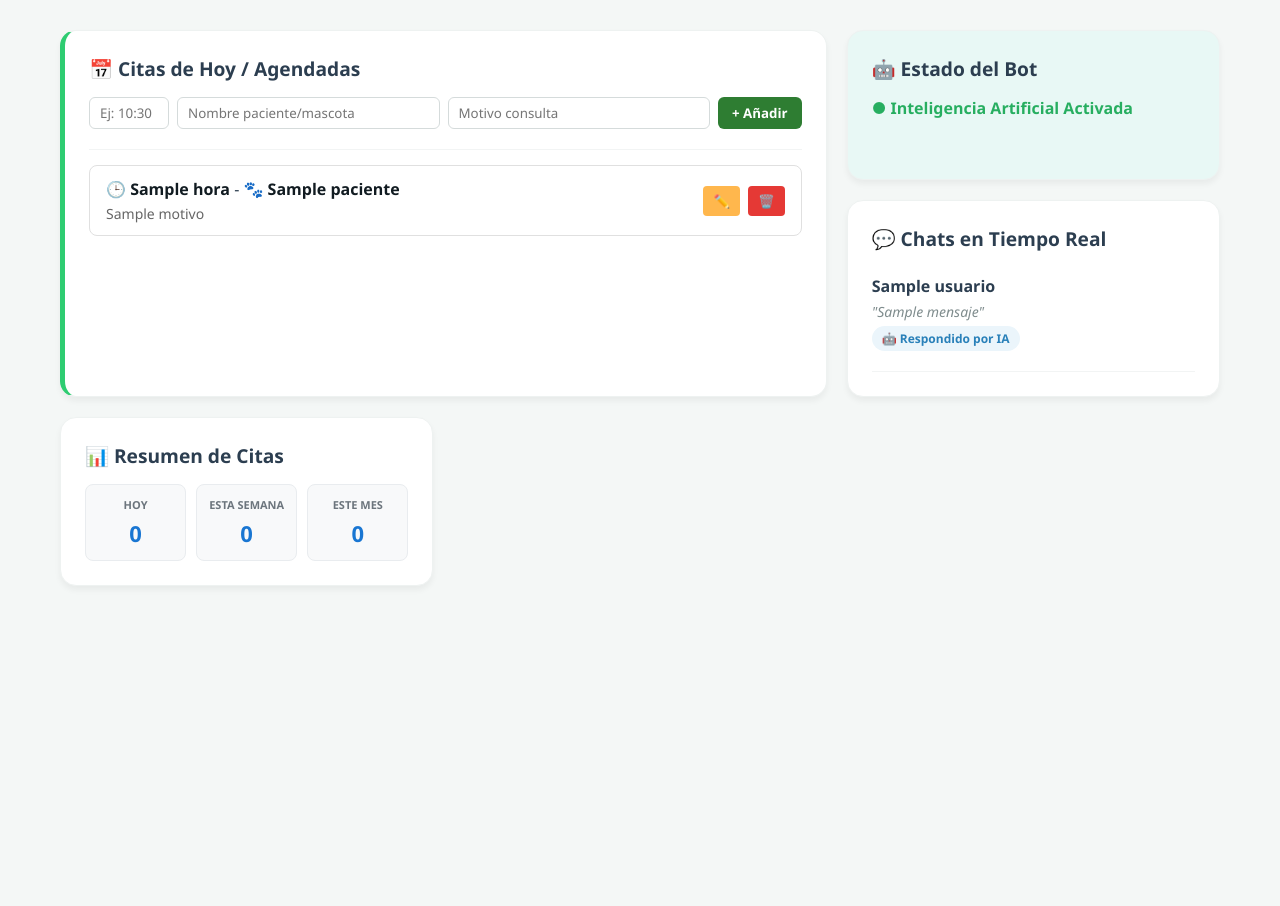
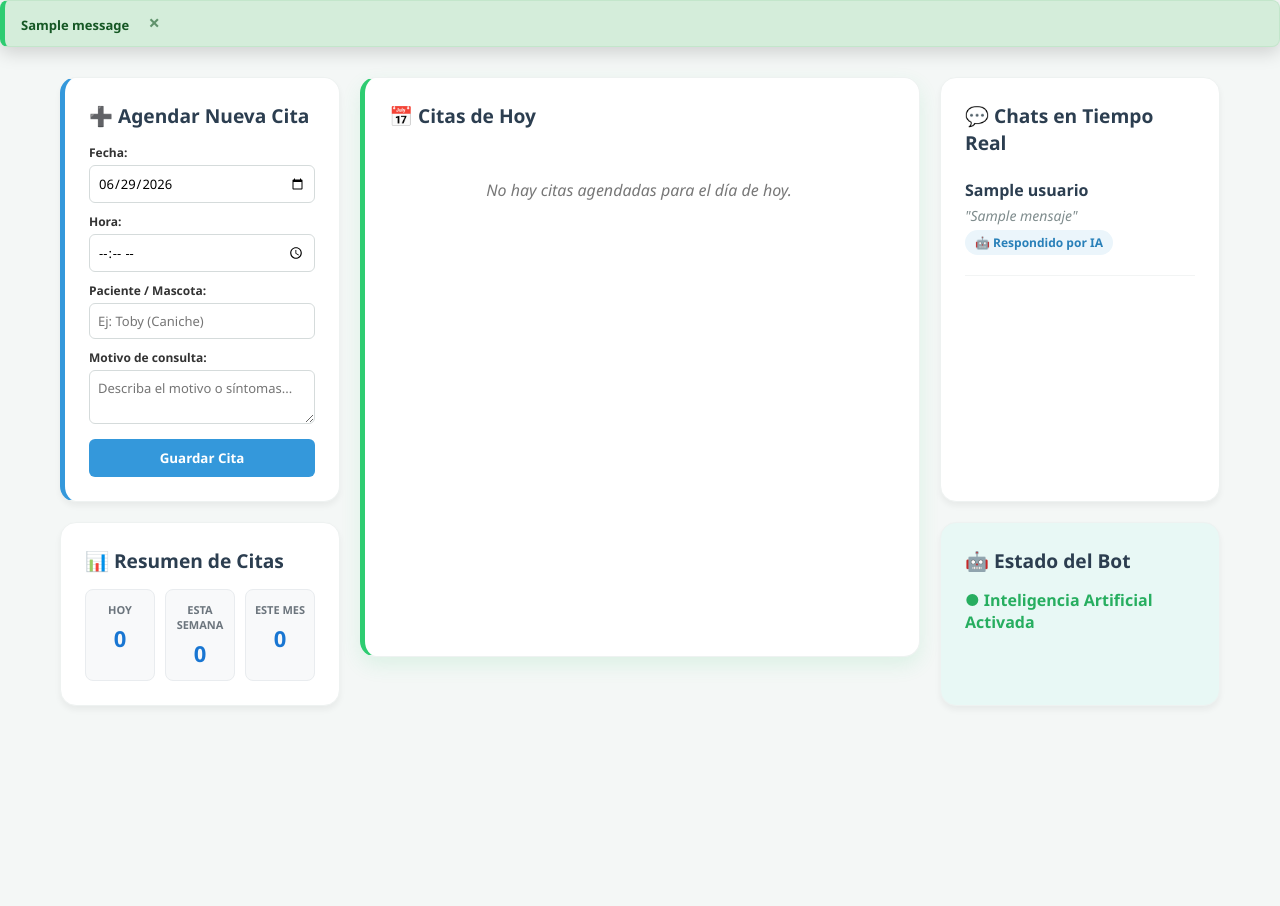
Before and after one commit to monicasesal/vet-bot-dashboard, a Flask app: page / in a window 1280 px wide. Before the commit the page ends 543 px from the top, so only its background shows below. Run offline with Flask 3, Linux system fonts and the light colour scheme; one stand-in notice (Sample message) is shown; a database or web service that is not in the repository returns one stand-in record (values such as "Sample title").

Commit message:
Cambiar el selector de la hora a type time. Detección de citas duplicadas con aviso. Cambiar interfaz: separar formulario y listado de hoy. Cambiar la forma del bento grid

```diff
--- a/app.py
+++ b/app.py
@@ -1,8 +1,12 @@
-from flask import Flask, render_template, request, redirect
+import os
+from flask import Flask
 from routes.web import web_blueprint
 from routes.webhook import webhook_blueprint
+from dotenv import load_dotenv
 
 app = Flask(__name__)
+
+app.secret_key = os.getenv('SECRET_KEY', 'clave_por_defecto_segura')
 
 # Registrar las rutas en la app
 app.register_blueprint(web_blueprint)
--- a/routes/web.py
+++ b/routes/web.py
@@ -1,9 +1,10 @@
 # Rutas de la página web (bento grid) // Blueprint = Router
 
-from flask import Blueprint, render_template, request, redirect, url_for
+from flask import Blueprint, render_template, request, redirect, url_for, flash
 from urllib.parse import unquote
 from database.conexion import db, obtener_conversaciones, cambiar_estado_chat, eliminar_cita_db, actualizar_cita_db
 from datetime import datetime, timedelta
+from bson.objectid import ObjectId
 
 web_blueprint = Blueprint('web', __name__)
 
@@ -22,6 +23,9 @@
     inicio_semana = hoy - timedelta(days=hoy.weekday())
     inicio_semana_str = inicio_semana.strftime('%Y-%m-%d')
     inicio_mes_str = hoy.strftime('%Y-%m-01')
+
+    # Filtrar solo las citas de hoy para la tarjeta principal
+    citas_hoy = [c for c in citas_desde_mongo if c.get('fecha') == fecha_hoy_str or not c.get('fecha')]
 
     # Cálculos dinámicos
     citas_dia = 0
@@ -51,26 +55,44 @@
         'mes': citas_mes
     }
 
-    return render_template('index.html', mis_citas=citas_desde_mongo, los_chats=chats_desde_mongo, stats=stats_citas)
+    return render_template('index.html', mis_citas_hoy=citas_hoy, los_chats=chats_desde_mongo, stats=stats_citas, fecha_hoy=fecha_hoy_str)
 
 
 @web_blueprint.route('/nueva-cita', methods=['POST'])
 def nueva_cita():
     #recibe los datos del form, crea una nueva cita, la guarda en MongoDB y redirige a la pag principal
     hora_form = request.form.get('hora')
+    fecha_form = request.form.get('fecha')
     paciente_form = request.form.get('paciente')
     motivo_form = request.form.get('motivo')
 
+    if not fecha_form:
+        fecha_form = datetime.now().strftime('%Y-%m-%d')
+
+    #comprobar duplicado en la FECHA especificada y HORA especificada
+    cita_existente = db.citas.find_one({
+        'fecha': fecha_form,
+        'hora': hora_form
+    })
+
+    if cita_existente:
+        paciente_ocupado = cita_existente.get('paciente', 'otro paciente')
+        flash(f'⚠️ ¡Atención! Ya existe una cita para el día {fecha_form} a las {hora_form} hs (Paciente: {paciente_ocupado}).', 'warning')
+        return redirect('/')
+
+    #guardar la cita con su fecha real
     cita_nueva = {
+        "fecha": fecha_form,
         "hora": hora_form,
         "paciente": paciente_form,
-        "motivo": motivo_form,
-        "fecha": datetime.now().strftime('%Y-%m-%d')
+        "motivo": motivo_form
     }
 
     #insertar en la colección correspondiente
     db.citas.insert_one(cita_nueva)
+    flash('✅ Cita agendada con éxito.', 'success')
     return redirect('/')
+
 
 @web_blueprint.route('/chat')
 def chat_admin():
@@ -139,15 +161,30 @@
 
 @web_blueprint.route('/editar-cita/<id>', methods=['POST'])
 def editar_cita(id):
+    fecha_form = request.form.get('fecha')
     hora_form = request.form.get('hora')
     paciente_form = request.form.get('paciente')
     motivo_form = request.form.get('motivo')
 
+    #Validar que otra cita no ocupe ese mismo día y hora
+    cita_duplicada = db.citas.find_one({
+        '_id': {'$ne': ObjectId(id)},
+        'fecha': fecha_form,
+        'hora': hora_form
+    })
+
+    if cita_duplicada:
+        paciente_ocupado = cita_duplicada.get('paciente', 'otro paciente')
+        flash(f'⚠️ No se pudo editar: Ya existe una cita el día {fecha_form} a las {hora_form} hs ({paciente_ocupado}).', 'warning')
+        return redirect('/')
+
     datos_actualizados = {
+        "fecha": fecha_form,
         "hora": hora_form,
         "paciente": paciente_form,
         "motivo": motivo_form
     }
 
     actualizar_cita_db(id, datos_actualizados)
+    flash('✅ Cita actualizada correctamente.', 'success')
     return redirect('/')
--- a/static/css/bento_layout.css
+++ b/static/css/bento_layout.css
@@ -1,7 +1,7 @@
 /* Layout del Bento Grid principal */
 .bento-contenedor {
     display: grid;
-    grid-template-columns: repeat(3, 1fr);
+    grid-template-columns: 1fr 2fr 1fr;
     grid-auto-rows: minmax(150px, auto);
     gap: 20px;
     max-width: 1200px;
--- a/static/css/tarjeta_calendario.css
+++ b/static/css/tarjeta_calendario.css
@@ -1,11 +1,24 @@
-/* Componente: Tarjeta Calendario y Citas */
+/* TARJETA CALENDARIO Y CITAS (PROTAGONISTA) */
 .tarjeta.calendario {
     grid-column: span 2;
     grid-row: span 2;
     border-left: 5px solid #2ecc71;
 }
 
-/* Formulario agregar cita */
+/* Tarjeta Citas de Hoy */
+.tarjeta.citas-hoy {
+    grid-column: span 1;
+    grid-row: span 3; /* Ocupa 2 filas de alto en el Bento para destacar */
+    min-height: 520px;
+    max-height: 580px;
+    display: flex;
+    flex-direction: column;
+    border-left: 5px solid #2ecc71;
+    box-shadow: 0 8px 20px rgba(46, 204, 113, 0.12);
+    background: #ffffff;
+}
+
+/* Formulario agregar cita rápido */
 .form-nueva-cita {
     margin-bottom: 20px;
     display: flex;
@@ -40,19 +53,50 @@
     background: #27ae60;
 }
 
-/* Lista de citas */
+/* LISTA DE CITAS Y SCROLL PERSONALIZADO */
 .lista-citas {
     margin-top: 15px;
+    overflow-y: auto;
+    flex: 1;
+    padding-right: 6px;
+    display: flex;
+    flex-direction: column;
+    gap: 10px;
+}
+
+/* Barra de scroll personalizada */
+.lista-citas::-webkit-scrollbar {
+    width: 6px;
+}
+
+.lista-citas::-webkit-scrollbar-track {
+    background: #f1f1f1;
+    border-radius: 10px;
+}
+
+.lista-citas::-webkit-scrollbar-thumb {
+    background: #2ecc71;
+    border-radius: 10px;
+}
+
+.lista-citas::-webkit-scrollbar-thumb:hover {
+    background: #27ae60;
 }
 
 .cita-card {
     border: 1px solid #e0e0e0;
     padding: 12px 16px;
-    margin-bottom: 10px;
     border-radius: 8px;
     display: flex;
     justify-content: space-between;
     align-items: center;
+    background: #fdfdfd;
+    transition: transform 0.2s ease, box-shadow 0.2s ease;
+}
+
+.cita-card:hover {
+    transform: translateY(-2px);
+    box-shadow: 0 4px 10px rgba(0,0,0,0.05);
 }
 
 .cita-info strong {
@@ -95,9 +139,60 @@
 .citas-vacias {
     color: #777;
     font-style: italic;
+    padding: 20px 0;
+    text-align: center;
 }
 
-/* Modal flotante de edición */
+/* FORMULARIO AGENDAR CITA */
+.tarjeta.form-agendar {
+    grid-column: span 1;
+    border-left: 5px solid #3498db;
+}
+
+.form-agendar-grid {
+    display: flex;
+    flex-direction: column;
+    gap: 10px;
+    margin-top: 10px;
+}
+
+.grupo-input {
+    display: flex;
+    flex-direction: column;
+    gap: 4px;
+}
+
+.grupo-input label {
+    font-size: 12px;
+    font-weight: bold;
+    color: #333;
+}
+
+.grupo-input input, .grupo-input textarea {
+    padding: 8px;
+    border: 1px solid #d5dbdb;
+    border-radius: 6px;
+    font-size: 13px;
+    font-family: inherit;
+}
+
+.btn-guardar-cita {
+    background: #3498db;
+    color: white;
+    border: none;
+    padding: 10px;
+    border-radius: 6px;
+    font-weight: bold;
+    cursor: pointer;
+    margin-top: 5px;
+    transition: background 0.2s;
+}
+
+.btn-guardar-cita:hover {
+    background: #2980b9;
+}
+
+/* MODAL FLOTANTE DE EDICIÓN */
 .modal-overlay {
     display: none;
     position: fixed;
@@ -117,6 +212,7 @@
     border-radius: 10px;
     width: 320px;
     color: #333;
+    box-shadow: 0 10px 25px rgba(0,0,0,0.2);
 }
 
 .modal-contenido h3 {
@@ -165,3 +261,69 @@
     border-radius: 4px;
     cursor: pointer;
 }
+
+/* ALERTAS FLOTANTES (SIN EMPUJAR EL BENTO GRID) */
+.alerta-contenedor {
+    position: fixed;
+    top: 20px;
+    right: 20px;
+    z-index: 9999;
+    display: flex;
+    flex-direction: column;
+    gap: 10px;
+    max-width: 400px;
+    width: calc(100% - 40px);
+}
+
+.alerta {
+    padding: 12px 16px;
+    border-radius: 8px;
+    font-size: 13px;
+    font-weight: bold;
+    box-shadow: 0 6px 18px rgba(0, 0, 0, 0.15);
+    animation: deslizarAviso 0.3s ease-out forwards;
+}
+
+@keyframes deslizarAviso {
+    from {
+        opacity: 0;
+        transform: translateY(-15px);
+    }
+    to {
+        opacity: 1;
+        transform: translateY(0);
+    }
+}
+
+.alerta.warning {
+    background-color: #fff3cd;
+    color: #856404;
+    border: 1px solid #ffeeba;
+    border-left: 5px solid #e67e22;
+}
+
+.alerta.success {
+    background-color: #d4edda;
+    color: #155724;
+    border: 1px solid #c3e6cb;
+    border-left: 5px solid #2ecc71;
+}
+
+.btn-cerrar-alerta {
+    background: transparent;
+    border: none;
+    font-size: 20px;
+    font-weight: bold;
+    color: inherit; /* Hereda el color del texto del aviso */
+    cursor: pointer;
+    margin-left: 12px;
+    padding: 0 4px;
+    line-height: 1;
+    opacity: 0.6;
+    transition: opacity 0.2s ease, transform 0.2s ease;
+}
+
+.btn-cerrar-alerta:hover {
+    opacity: 1;
+    transform: scale(1.2); /* Efecto sutil al pasar el ratón */
+}
--- a/templates/components/tarjeta_calendario.html
+++ b/templates/components/tarjeta_calendario.html
@@ -1,22 +1,11 @@
-<div class="tarjeta calendario">
-    <h2>📅 Citas de Hoy / Agendadas</h2>
+<div class="tarjeta citas-hoy">
+    <h2>📅 Citas de Hoy</h2>
 
-    <!-- Formulario para Añadir Nueva Cita -->
-    <form class="form-nueva-cita" action="{{ url_for('web.nueva_cita') }}" method="POST">
-        <input type="text" name="hora" class="input-hora" placeholder="Ej: 10:30" required>
-        <input type="text" name="paciente" class="input-texto" placeholder="Nombre paciente/mascota" required>
-        <input type="text" name="motivo" class="input-texto" placeholder="Motivo consulta" required>
-        <button type="submit" class="btn-agregar">+ Añadir</button>
-    </form>
-
-    <hr>
-
-    <!-- Listado de Citas con Editar y Eliminar -->
     <div class="lista-citas">
-        {% for cita in mis_citas %}
+        {% for cita in mis_citas_hoy %}
         <div class="cita-card">
             <div class="cita-info">
-                <strong>🕒 {{ cita.hora }}</strong> - 🐾 <strong>{{ cita.paciente }}</strong>
+                <strong>🕒 {{ cita.hora }} hs</strong> - 🐾 <strong>{{ cita.paciente }}</strong>
                 <p class="cita-motivo">{{ cita.motivo }}</p>
             </div>
 
@@ -25,28 +14,32 @@
                     ✏️
                 </button>
 
-                <form class="form-inline" action="{{ url_for('web.eliminar_cita', id=cita._id) }}" method="POST" onsubmit="return confirm('¿Seguro que quieres cancelar esta cita?');">
+                <form action="{{ url_for('web.eliminar_cita', id=cita._id) }}" method="POST" onsubmit="return confirm('¿Seguro que quieres cancelar esta cita?');" style="margin:0;">
                     <button type="submit" class="btn-eliminar">🗑️</button>
                 </form>
             </div>
         </div>
 
-        <!-- MODAL FLOTANTE PARA EDITAR LA CITA -->
+        <!-- Modal de Edición -->
         <div id="modal-editar-{{ cita._id }}" class="modal-overlay">
             <div class="modal-contenido">
                 <h3>✏️ Editar Cita</h3>
                 <form action="{{ url_for('web.editar_cita', id=cita._id) }}" method="POST">
                     <div class="campo-form">
+                        <label>Fecha:</label>
+                        <input type="date" name="fecha" value="{{ cita.fecha or fecha_hoy }}" required>
+                    </div>
+                    <div class="campo-form">
                         <label>Hora:</label>
-                        <input type="text" name="hora" value="{{ cita.hora }}" required>
+                        <input type="time" name="hora" value="{{ cita.hora }}" required>
                     </div>
                     <div class="campo-form">
                         <label>Paciente:</label>
                         <input type="text" name="paciente" value="{{ cita.paciente }}" required>
                     </div>
                     <div class="campo-form">
-                        <label>Motivo:</label>
-                        <input type="text" name="motivo" value="{{ cita.motivo }}" required>
+                        <label>Motivo de consulta:</label>
+                        <textarea name="motivo" rows="3" required>{{ cita.motivo }}</textarea>
                     </div>
                     <div class="modal-acciones">
                         <button type="button" class="btn-cancelar" onclick="document.getElementById('modal-editar-{{ cita._id }}').style.display='none'">Cancelar</button>
@@ -56,7 +49,7 @@
             </div>
         </div>
         {% else %}
-        <p class="citas-vacias">No hay citas agendadas.</p>
+        <p class="citas-vacias">No hay citas agendadas para el día de hoy.</p>
         {% endfor %}
     </div>
 </div>
--- /dev/null
+++ b/templates/components/tarjeta_nueva_cita.html
@@ -0,0 +1,27 @@
+<div class="tarjeta form-agendar">
+    <h2>➕ Agendar Nueva Cita</h2>
+
+    <form action="{{ url_for('web.nueva_cita') }}" method="POST" class="form-agendar-grid">
+        <div class="grupo-input">
+            <label>Fecha:</label>
+            <input type="date" name="fecha" value="{{ fecha_hoy }}" required>
+        </div>
+
+        <div class="grupo-input">
+            <label>Hora:</label>
+            <input type="time" name="hora" required>
+        </div>
+
+        <div class="grupo-input">
+            <label>Paciente / Mascota:</label>
+            <input type="text" name="paciente" placeholder="Ej: Toby (Caniche)" required>
+        </div>
+
+        <div class="grupo-input full-width">
+            <label>Motivo de consulta:</label>
+            <textarea name="motivo" rows="2" placeholder="Describa el motivo o síntomas..." required></textarea>
+        </div>
+
+        <button type="submit" class="btn-guardar-cita">Guardar Cita</button>
+    </form>
+</div>
--- a/templates/index.html
+++ b/templates/index.html
@@ -11,13 +11,31 @@
     <link rel="stylesheet" href="{{ url_for('static', filename='css/tarjeta_estado_bot.css') }}">
     <link rel="stylesheet" href="{{ url_for('static', filename='css/tarjeta_chats_rt.css') }}">
     <link rel="stylesheet" href="{{ url_for('static', filename='css/tarjeta_estadisticas.css') }}">
+
 </head>
 <body>
+
+    <!-- Mensajes Flash de Advertencia / Éxito -->
+    {% with messages = get_flashed_messages(with_categories=true) %}
+        {% if messages %}
+            <div class="alerta-contenedor-flotante">
+            {% for category, message in messages %}
+                <div class="alerta {{ category }}">
+                    <span>{{ message }}</span>
+                    <button type="button" class="btn-cerrar-alerta" onclick="this.parentElement.remove();">×</button>
+                </div>
+            {% endfor %}
+            </div>
+        {% endif %}
+    {% endwith %}
+
     <div class="bento-contenedor">
+
+        {% include 'components/tarjeta_nueva_cita.html' %}
         {% include 'components/tarjeta_calendario.html' %}
-        {% include 'components/tarjeta_estado_bot.html' %}
         {% include 'components/tarjeta_chats_rt.html' %}
         {% include 'components/tarjeta_estadisticas.html' %}
+        {% include 'components/tarjeta_estado_bot.html' %}
     </div>
 </body>
 </html>
```
Also changed, not shown: seed.py (+5 -3 lines).
